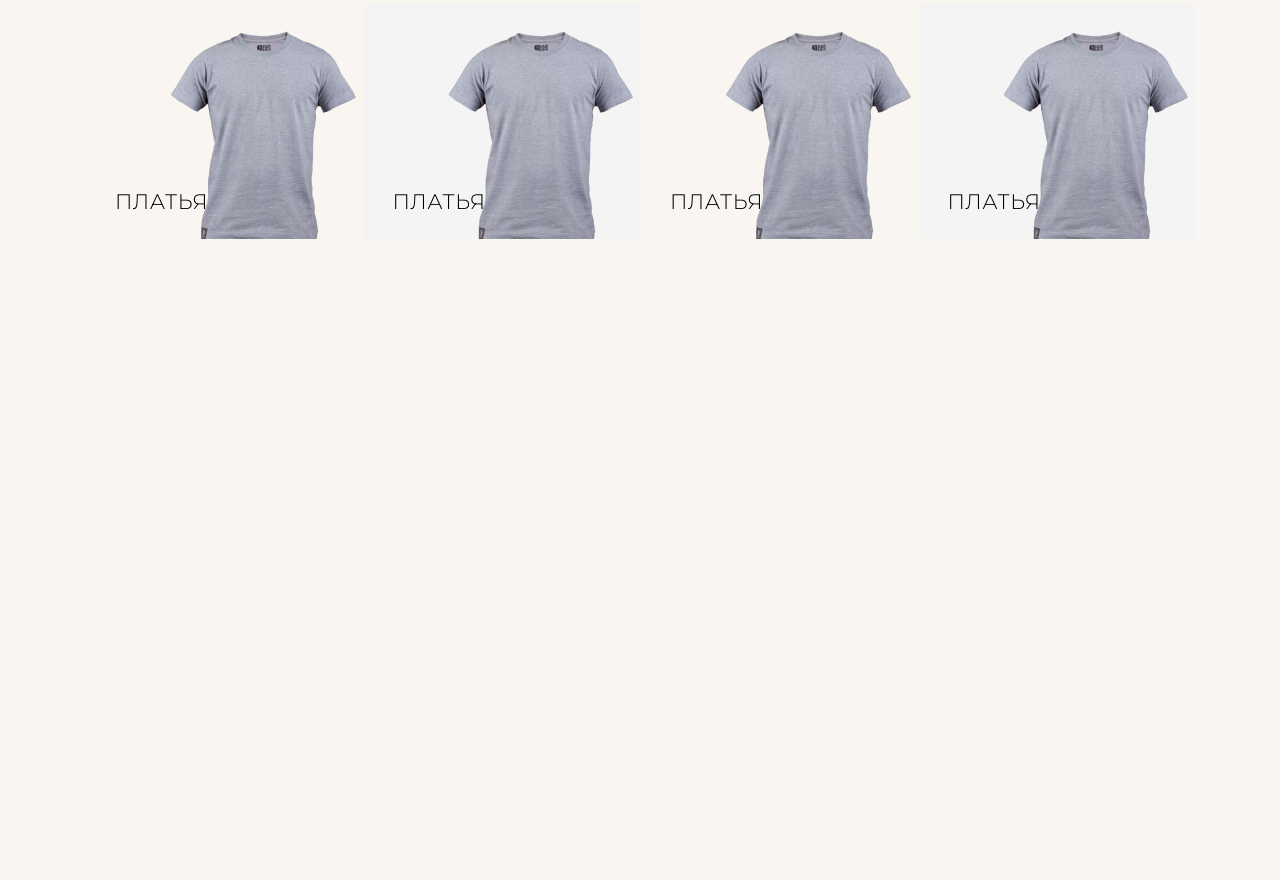
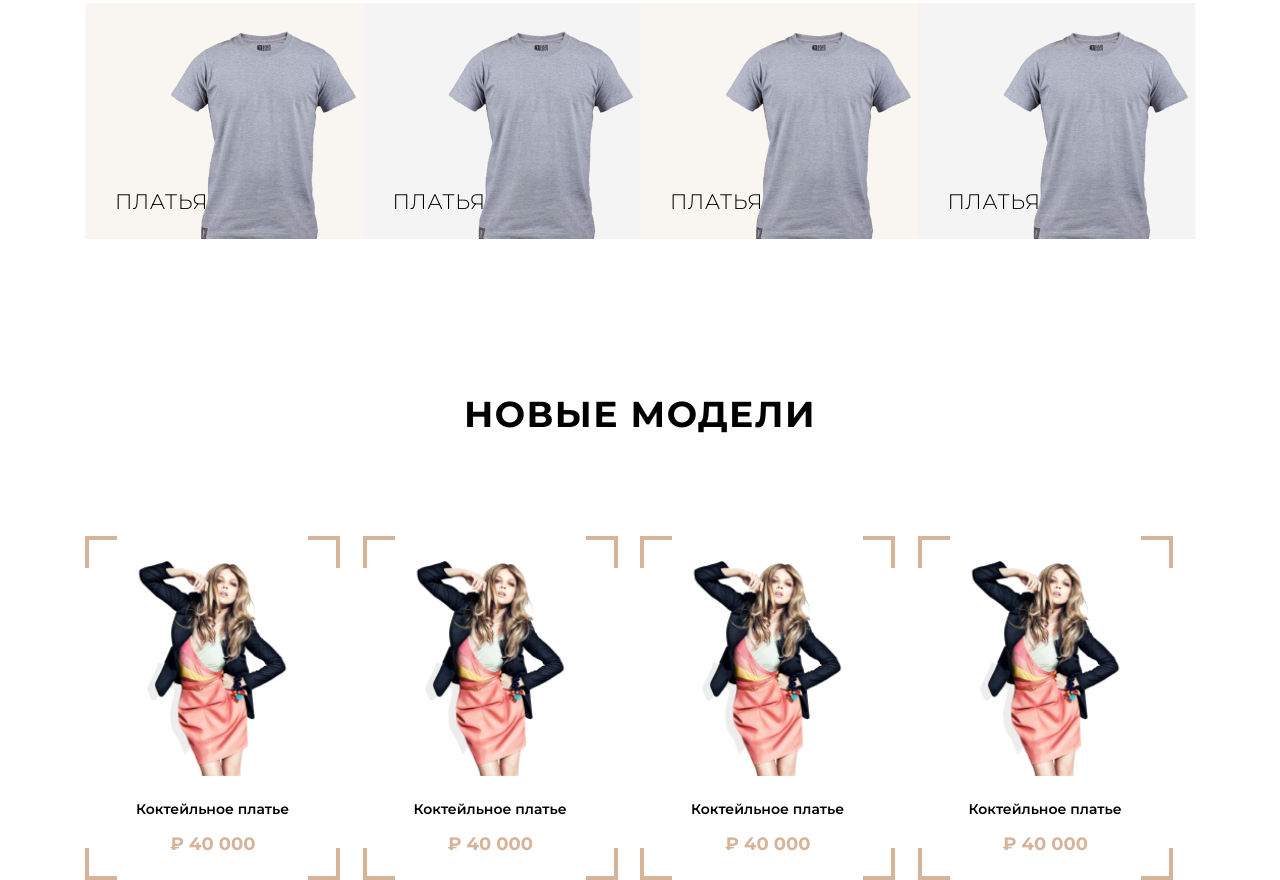
Before and after one commit to zhamalamazalieva/onlineshop, a plain HTML site: page index.html in a window 1280 px wide. Shown: the part 1526-2406 px from the top of the page. Before the commit the page ends 1918 px from the top, so only its background shows below. Drawn offline with Linux system fonts and the light colour scheme.

Commit message:
added a section 'model' and his css rules

```diff
--- a/index.html
+++ b/index.html
@@ -173,6 +173,54 @@
             </div>
         </section>
 
+        <section class="model">
+            <div class="container">
+                <h1 class="model__title">новые модели</h1>
+                <div class="model-row row">
+                    <div class="col-2 ">
+                        <div class="model__border">
+                            <div class="model__inner">
+                                <img src="./img/png/dress.png" alt="dress" class="model__img">
+                                <p class="model__description">Коктейльное
+                                    платье</p>
+                                <span class="model__price">₽ 40 000</span>
+                            </div>
+                        </div>
+                    </div>
+                    <div class="col-2 ">
+                        <div class="model__border">
+                            <div class="model__inner">
+                                <img src="./img/png/dress.png" alt="dress" class="model__img">
+                                <p class="model__description">Коктейльное
+                                    платье</p>
+                                <span class="model__price">₽ 40 000</span>
+                            </div>
+                        </div>
+                    </div>   <div class="col-2 ">
+                        <div class="model__border">
+                            <div class="model__inner">
+                                <img src="./img/png/dress.png" alt="dress" class="model__img">
+                                <p class="model__description">Коктейльное
+                                    платье</p>
+                                <span class="model__price">₽ 40 000</span>
+                            </div>
+                        </div>
+                    </div>   <div class="col-2 ">
+                        <div class="model__border">
+                            <div class="model__inner">
+                                <img src="./img/png/dress.png" alt="dress" class="model__img">
+                                <p class="model__description">Коктейльное
+                                    платье</p>
+                                <span class="model__price">₽ 40 000</span>
+                            </div>
+                        </div>
+                    </div>
+
+                </div>
+
+            </div>
+        </section>
+
     </main>
 
 <script src="./js/jquery-3.5.1.min.js"></script>
--- a/styles/index.css
+++ b/styles/index.css
@@ -12,8 +12,7 @@ html{
     box-sizing: border-box;
 }
 body{
-    background-color: #F9F6F1;
-    ;
+
 }
 .container {
     width: 100%;
--- a/styles/main.css
+++ b/styles/main.css
@@ -1,6 +1,8 @@
 .hero{
   position: relative;
   min-height: 800px;
+  background-color: #F9F6F1;
+
 }
 .hero__row{
     display: flex;
@@ -267,3 +269,108 @@
   top:186px;
   left: 30px;
 }
+/*MODEL
+==========================================*/
+.model__title{
+  font-family: Montserrat;
+  font-size: 36px;
+  font-style: normal;
+  font-weight: 700;
+  line-height: 44px;
+  letter-spacing: 0.04em;
+  text-align: center;
+  text-transform: uppercase;
+  margin-bottom: 100px;
+
+}
+.row{
+  display: flex;
+  flex-wrap: wrap;
+}
+.col-2{
+  width: 25%;
+}
+.model__description{
+  font-family: Montserrat;
+  font-size: 14px;
+  font-style: normal;
+  font-weight: 600;
+  line-height: 17px;
+  letter-spacing: 0em;
+  text-align: center;
+  margin-bottom: 15px;
+
+}
+.model__price{
+  font-family: Montserrat;
+  font-size: 18px;
+  font-style: normal;
+  font-weight: 700;
+  line-height: 22px;
+  letter-spacing: 0em;
+  text-align: center;
+  color: #D7B399;
+
+}
+.model__inner{
+  display: flex;
+  flex-direction: column;
+  padding: 20px 23px;
+  justify-content: center;
+}
+.model__img{
+  margin-bottom: 25px;
+}
+.model__border{
+  width: 92%;
+  padding: 25px;
+  position: relative;
+
+}
+.model__border {
+  min-height: 344px;
+}
+
+.model__inner {
+  position: absolute;
+  left: 0px;
+  top: 0px;
+  right: 0px;
+  bottom: 0px;
+}
+
+.model__border:before,
+.model__border:after,
+.model__inner:before,
+.model__inner:after {
+  position: absolute;
+  width: 32px;
+  height: 32px;
+  content: '';
+  border-color: #d7b399;
+  border-style: solid;
+}
+
+.model__border:before {
+  left: 0px;
+  top: 0px;
+  border-width: 4px 0 0 4px;
+}
+
+.model__border:after {
+  right: 0px;
+  top: 0px;
+  border-width: 4px 4px 0 0;
+}
+
+.model__inner:before {
+  right: 0px;
+  bottom: 0px;
+  border-width: 0 4px 4px 0;
+}
+
+.model__inner:after {
+  left: 0px;
+  bottom: 0px;
+  border-width: 0 0 4px 4px;
+}
```
Also changed, not shown: img/png/dress.png (added).
